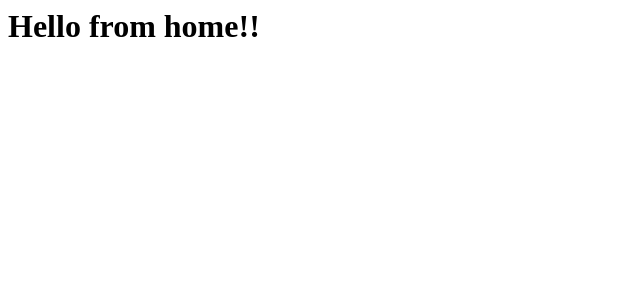
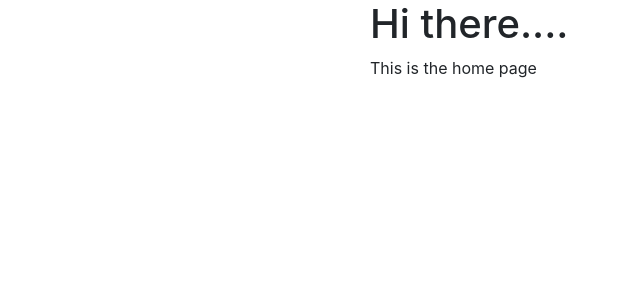
Before and after one commit to saidrobley/try_django, a Django app: page / in a window 1280 px wide. Shown: the top 300 px of the page, without its empty margins (0-640 px from the left). Run offline with Django 3.2, Linux system fonts and the light colour scheme; some libraries are stand-ins or nearby versions.

Commit message:
create a base template so other pages can inherit from them

```diff
--- /dev/null
+++ b/src/templates/about.html
@@ -0,0 +1,5 @@
+{% extends "base.html" %}
+{% block head_title %}About Us {% endblock %}
+{% block content %}
+  <p>This is about page </p>
+{% endblock %}
--- /dev/null
+++ b/src/templates/base.html
@@ -0,0 +1,33 @@
+<!doctype html>
+<html lang="en">
+  <head>
+    <!-- Required meta tags -->
+    <meta charset="utf-8">
+    <meta name="viewport" content="width=device-width, initial-scale=1, shrink-to-fit=no">
+
+    <!-- Bootstrap CSS -->
+    <link rel="stylesheet" href="https://stackpath.bootstrapcdn.com/bootstrap/4.3.1/css/bootstrap.min.css" integrity="sha384-ggOyR0iXCbMQv3Xipma34MD+dH/1fQ784/j6cY/iJTQUOhcWr7x9JvoRxT2MZw1T" crossorigin="anonymous">
+
+    <title>{% block head_title %} Replace this value {% endblock %}</title>
+  </head>
+  <body>
+  <div class="container">
+    <div class="row">
+      <div class="col-6 mx-auto">
+
+          <h1>{{title}}</h1>
+          {% block content %}
+            replace this value
+           {% endblock %}
+
+      </div>
+    </div>
+  </div>
+
+    <!-- Optional JavaScript -->
+    <!-- jQuery first, then Popper.js, then Bootstrap JS -->
+    <script src="https://code.jquery.com/jquery-3.3.1.slim.min.js" integrity="sha384-q8i/X+965DzO0rT7abK41JStQIAqVgRVzpbzo5smXKp4YfRvH+8abtTE1Pi6jizo" crossorigin="anonymous"></script>
+    <script src="https://cdnjs.cloudflare.com/ajax/libs/popper.js/1.14.7/umd/popper.min.js" integrity="sha384-UO2eT0CpHqdSJQ6hJty5KVphtPhzWj9WO1clHTMGa3JDZwrnQq4sF86dIHNDz0W1" crossorigin="anonymous"></script>
+    <script src="https://stackpath.bootstrapcdn.com/bootstrap/4.3.1/js/bootstrap.min.js" integrity="sha384-JjSmVgyd0p3pXB1rRibZUAYoIIy6OrQ6VrjIEaFf/nJGzIxFDsf4x0xIM+B07jRM" crossorigin="anonymous"></script>
+  </body>
+</html>
--- a/src/templates/hello_world.html
+++ b/src/templates/hello_world.html
@@ -1 +1,3 @@
-<h1>Hello from home!!</h1>
+{% extends "base.html" %}
+{% block head_title %} Home {% endblock %}
+{% block content %} This is the home page {% endblock %}
--- a/src/try_django/views.py
+++ b/src/try_django/views.py
@@ -4,12 +4,13 @@ from django.shortcuts import render
 
 
 def home_page(request):
-    return render(request, "hello_world.html")
+    my_title = "Hi there...."
+    return render(request, "hello_world.html", {"title": my_title})
 
 
 def about_page(request):
-    return HttpResponse("<h1>About page</h1>")
+    return render(request, "about.html", {"title": "About us"})
 
 
 def contact_page(request):
-    return HttpResponse("<h1>Contact page</h1>")
+    return render(request, "contact.html", {"title": "Contact us"})
```
